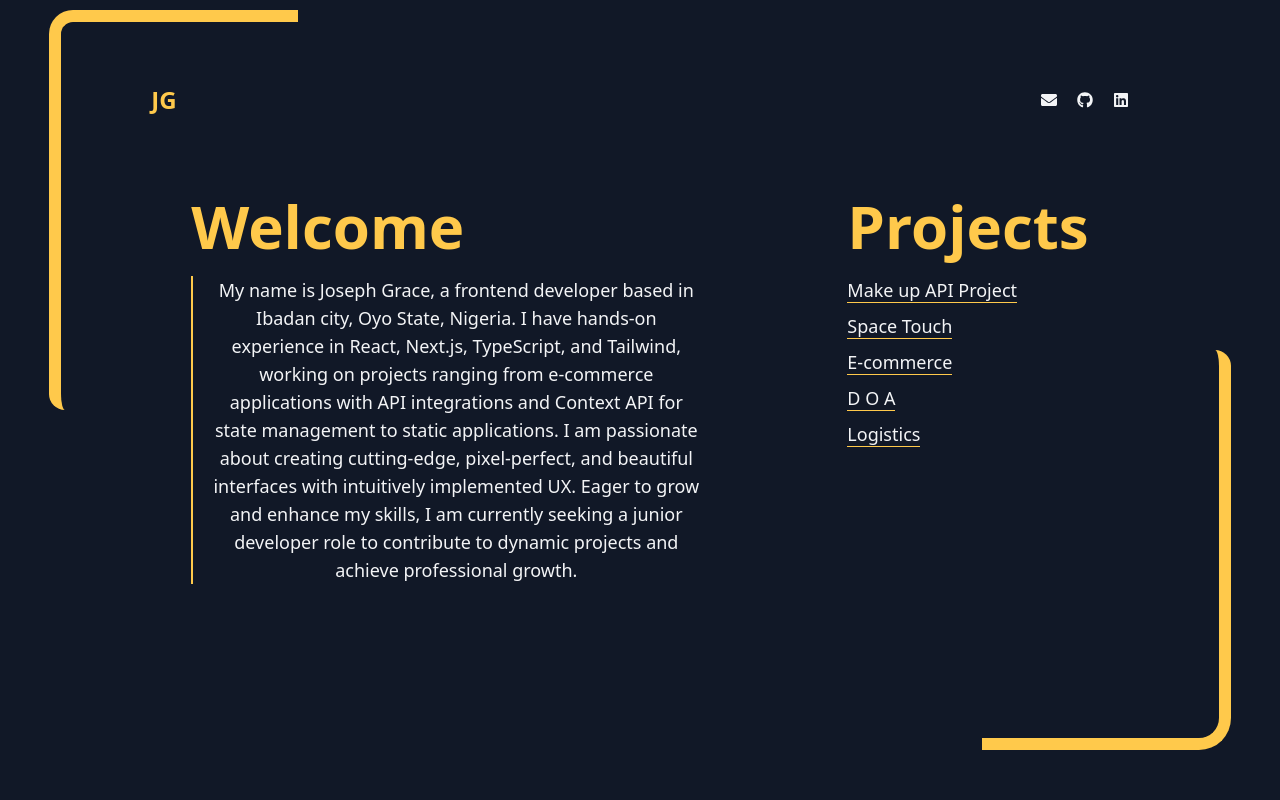
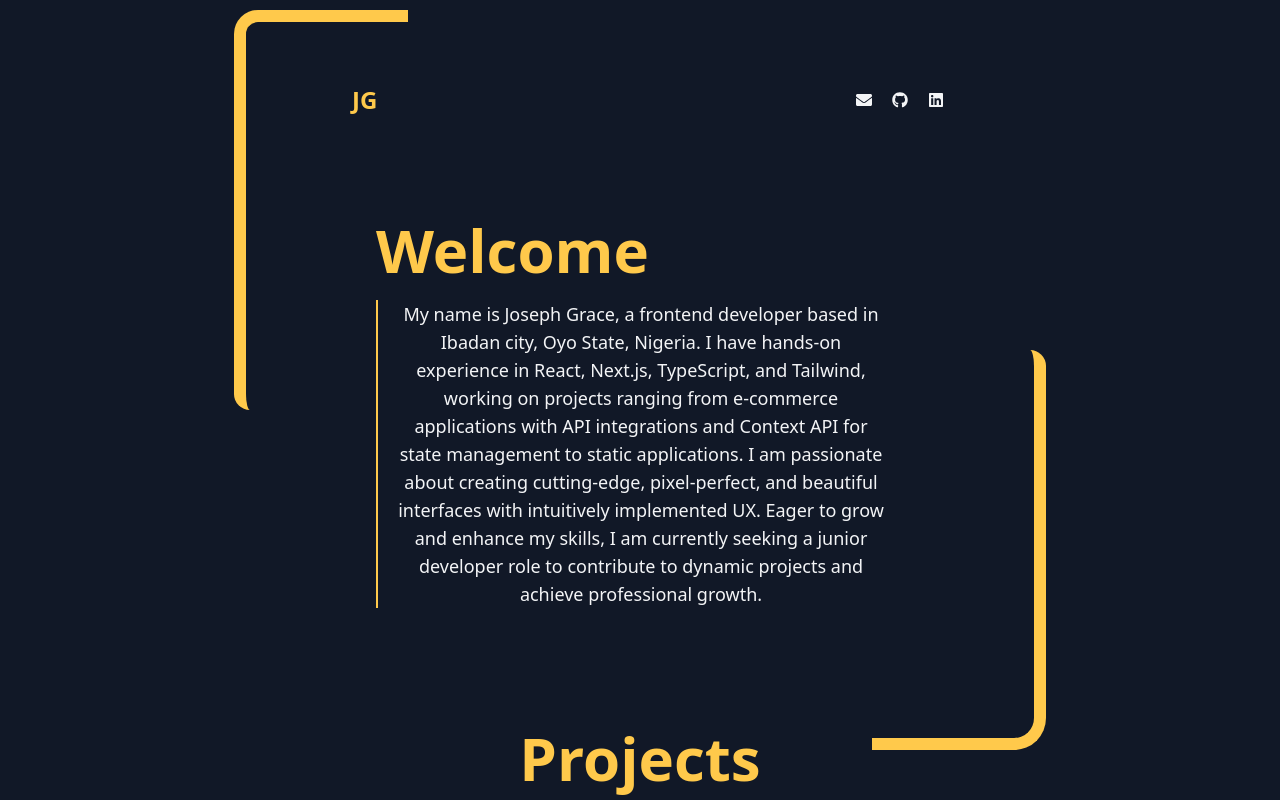
Before and after one commit to GraceJoseph-hub/my-portfolio, a React (Vite) app: page / in a window 1280 px wide. Built offline with nearby package versions, Linux system fonts and the light colour scheme.

Commit message:
done for now

```diff
--- a/src/components/Header/Header.jsx
+++ b/src/components/Header/Header.jsx
@@ -4,11 +4,11 @@ import { FaEnvelope, FaGithub, FaLinkedin } from "react-icons/fa";
 
 function Header() {
   return (
-    <header className="w-full flex justify-between smallBP:gap-6 items-center px-28 pt-16">
-      <div className="text-2xl text-[#FFc94b] font-bold">JG</div>
+    <header className="w-full flex justify-between sm:gap-6 items-center lg:px-28 pt-16">
+      <div className="text-2xl text-[#FFc94b] font-bold px-4">JG</div>
       <div className="flex space-x-5">
         <a
-          onClick={() => window.location = "mailto:gracecjoseph5@gmail.com"}
+          onClick={() => (window.location = "mailto:gracecjoseph5@gmail.com")}
           // href={``}
           className="hover:text-yellow-500"
         >
--- a/src/components/Welcome/Welcome.jsx
+++ b/src/components/Welcome/Welcome.jsx
@@ -5,7 +5,7 @@ const Welcome = ({className}) => {
   return (
     <section className={` ${className}`}>
       <Title text="Welcome " className="mb-2"/>
-      <p className="lg:mt-5 lg:text-center text-sm lg:text-lg border-l-2 border-[#FFc94b] px-4">
+      <p className="lg:mt-5 smallBP:text-center lg:text-center text-sm lg:text-lg border-l-2 border-[#FFc94b] px-4">
         My name is Joseph Grace, a frontend developer based in Ibadan city, Oyo
         State, Nigeria. I have hands-on experience in React, Next.js,
         TypeScript, and Tailwind, working on projects ranging from e-commerce
--- a/src/pages/Home.jsx
+++ b/src/pages/Home.jsx
@@ -4,8 +4,8 @@ import Projects from "../components/Projects/Projects";
 
 function Home() {
   return (
-    <section className="flex px-6 lg:gap-20 medium:mb-8 lg:justify-center flex-wrap items-top lg:px-32 lg:pt-10">
-      <Welcome className="w-full smallBP:px-6 lg:max-w-xl mb-4" />
+    <section className="flex px-6 medium:mb-8 smallBP:flex-col smallBP:justify-center smallBP:items-center smallBP:gap-20 lg:justify-center flex-wrap items-top lg:px-32 lg:pt-10 lg:gap-20">
+      <Welcome className="w-full smallBP:p-6 lg:max-w-xl mb-4" />
       <Projects className="smallBP:px-6" />
     </section>
   );
--- a/tailwind.config.js
+++ b/tailwind.config.js
@@ -16,8 +16,9 @@ export default {
         light: "#FAFAFA",
       },
       screens: {
-        smallBP: "600px",
-        medium: "700px",
+        sm: "400px",
+        smallBP: "768px",
+        // medium: "900px",
       },
     },
   },
```
Also changed, not shown: src/index.css (+15 -0 lines).
